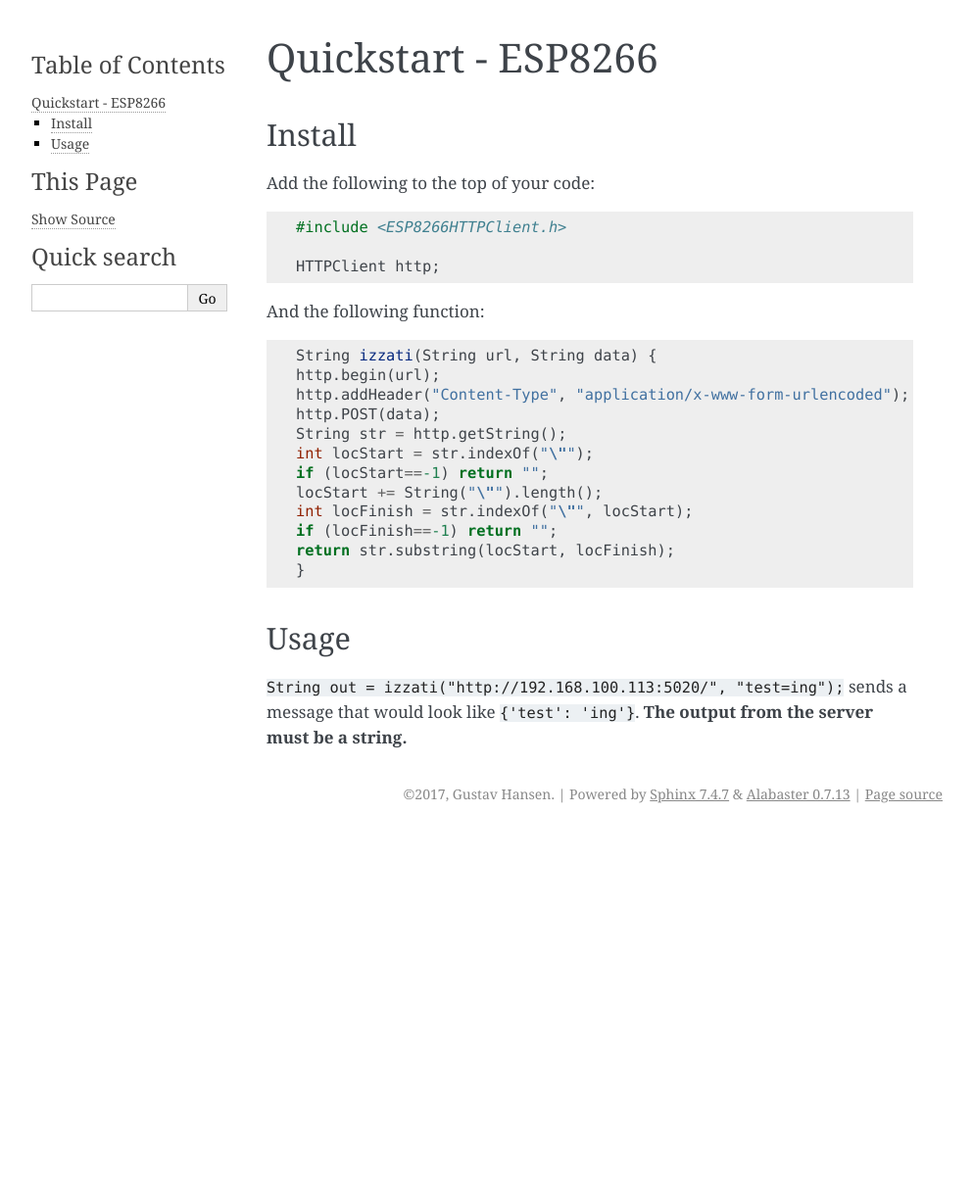
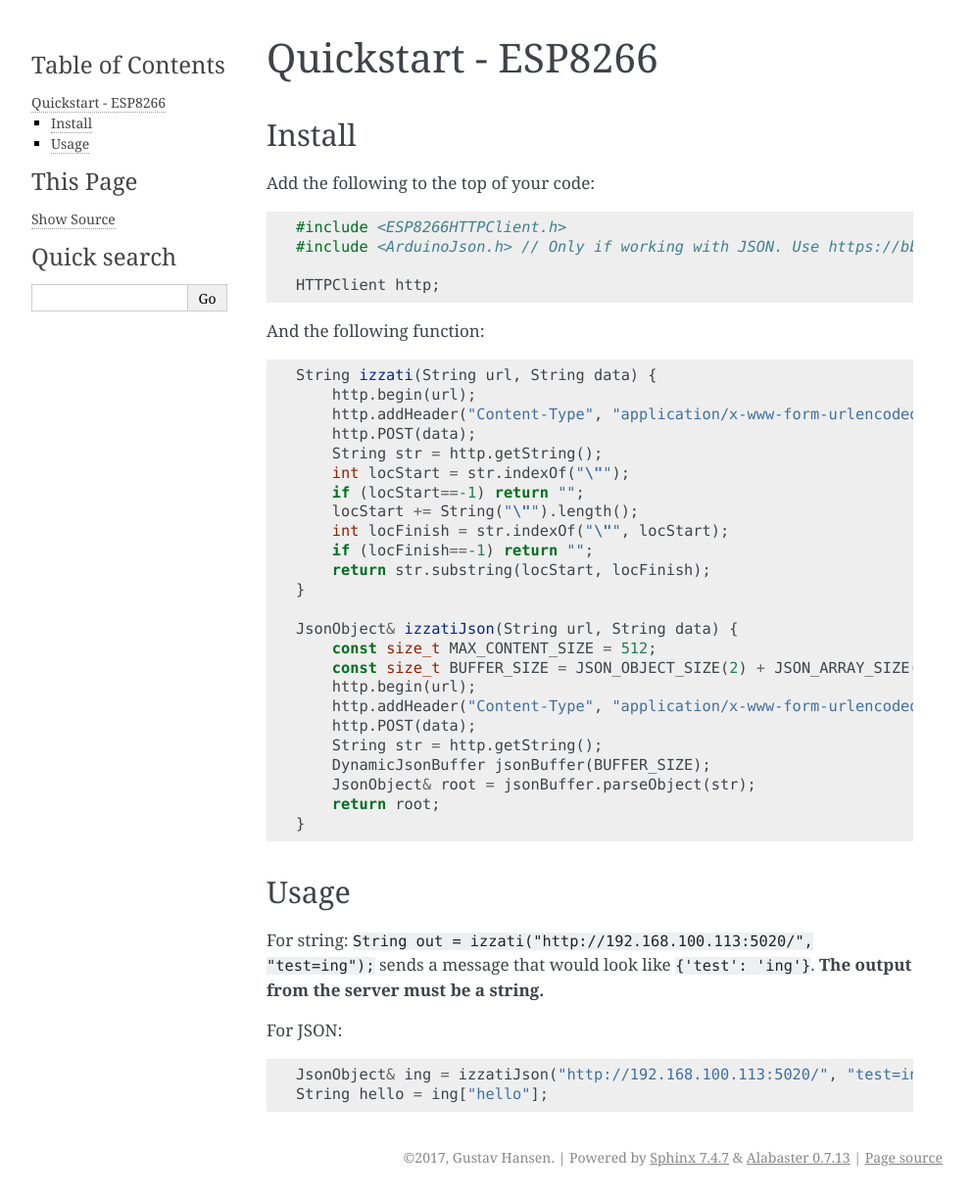
Before and after one commit to kusti8/izzati, a Sphinx documentation site: the page built from docs/quickstart-esp8266.rst, in a window 1280 px wide. Shown: the whole page at 98% size, without its empty margins (148-1141 px from the left). Built offline with Sphinx 7.4.7, drawn with Linux system fonts in a browser that asks for light colours; before the commit the page ends 900 px from its top, so only the background shows below that.

Commit message:
Add ESP8266 JSON to docs.

```diff
--- a/docs/quickstart-esp8266.rst
+++ b/docs/quickstart-esp8266.rst
@@ -9,6 +9,7 @@ Add the following to the top of your code:
 .. code-block:: c
 
     #include <ESP8266HTTPClient.h>
+    #include <ArduinoJson.h> // Only if working with JSON. Use https://bblanchon.github.io/ArduinoJson/assistant/ for size.
 
     HTTPClient http;
 
@@ -17,19 +18,38 @@ And the following function:
 .. code-block:: c
 
     String izzati(String url, String data) {
-    http.begin(url);
-    http.addHeader("Content-Type", "application/x-www-form-urlencoded");
-    http.POST(data);
-    String str = http.getString();
-    int locStart = str.indexOf("\"");
-    if (locStart==-1) return "";
-    locStart += String("\"").length();
-    int locFinish = str.indexOf("\"", locStart);
-    if (locFinish==-1) return "";
-    return str.substring(locStart, locFinish);
+        http.begin(url);
+        http.addHeader("Content-Type", "application/x-www-form-urlencoded");
+        http.POST(data);
+        String str = http.getString();
+        int locStart = str.indexOf("\"");
+        if (locStart==-1) return "";
+        locStart += String("\"").length();
+        int locFinish = str.indexOf("\"", locStart);
+        if (locFinish==-1) return "";
+        return str.substring(locStart, locFinish);
+    }
+
+    JsonObject& izzatiJson(String url, String data) {
+        const size_t MAX_CONTENT_SIZE = 512;
+        const size_t BUFFER_SIZE = JSON_OBJECT_SIZE(2) + JSON_ARRAY_SIZE(2) + MAX_CONTENT_SIZE; // See: https://bblanchon.github.io/ArduinoJson/assistant/
+        http.begin(url);
+        http.addHeader("Content-Type", "application/x-www-form-urlencoded");
+        http.POST(data);
+        String str = http.getString();
+        DynamicJsonBuffer jsonBuffer(BUFFER_SIZE);
+        JsonObject& root = jsonBuffer.parseObject(str);
+        return root;
     }
 
 Usage
 ---------
 
-``String out = izzati("http://192.168.100.113:5020/", "test=ing");`` sends a message that would look like ``{'test': 'ing'}``. **The output from the server must be a string.**
+For string: ``String out = izzati("http://192.168.100.113:5020/", "test=ing");`` sends a message that would look like ``{'test': 'ing'}``. **The output from the server must be a string.**
+
+For JSON:
+
+.. code-block:: c
+
+    JsonObject& ing = izzatiJson("http://192.168.100.113:5020/", "test=ing");
+    String hello = ing["hello"];
```
Also changed, not shown: 1 other file.
